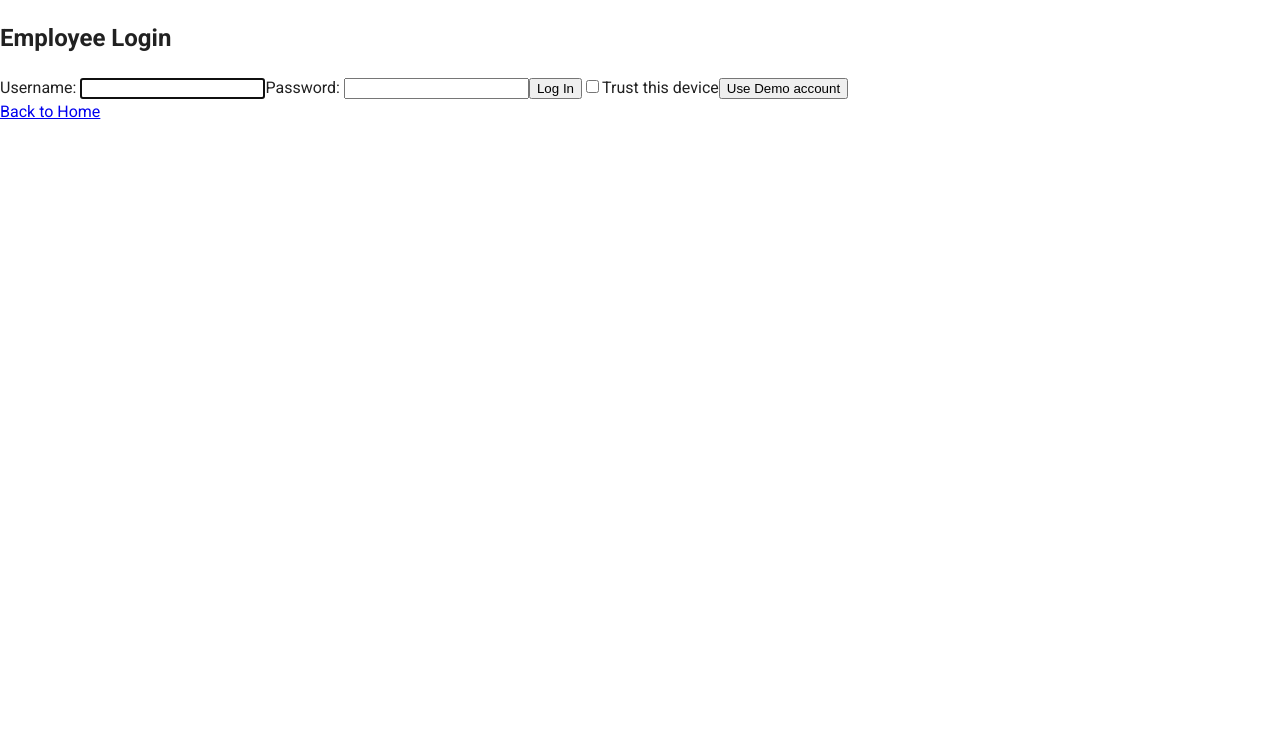
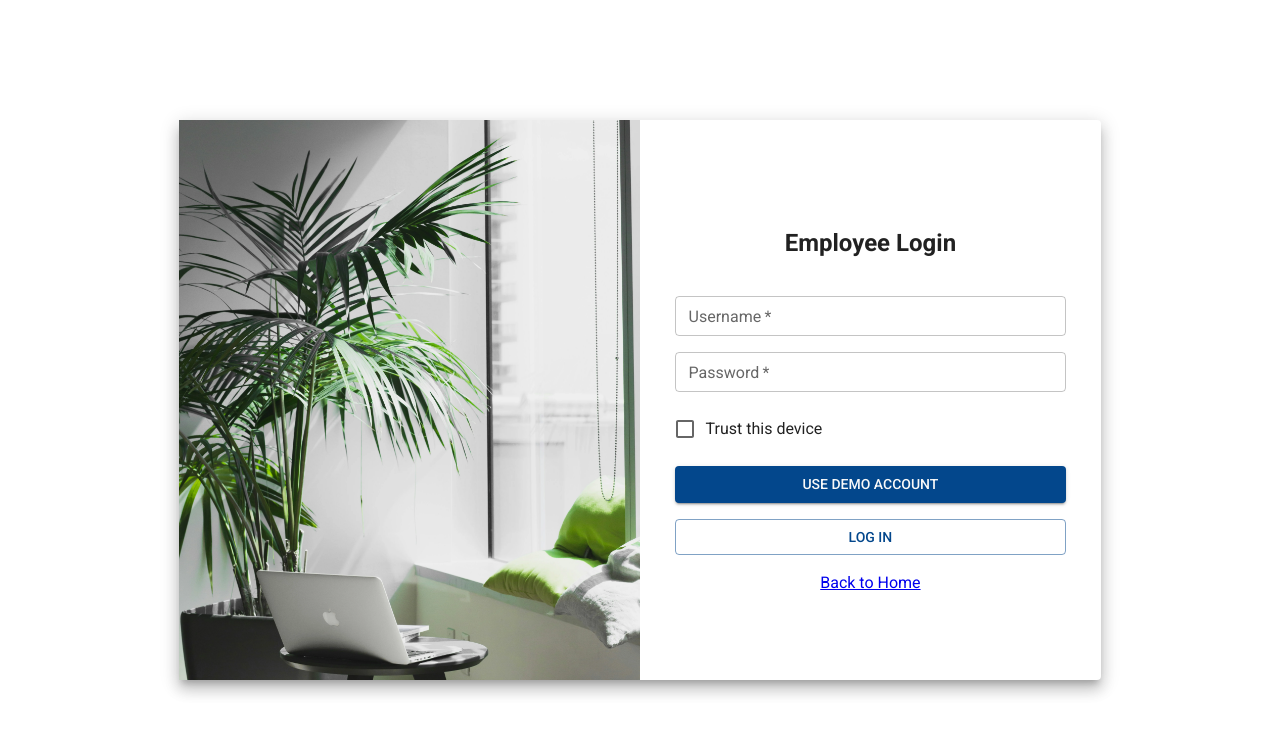
Before and after one commit to 31Pratishtha/NoteManagr, a React (Vite) app in the folder frontend/: page /login in a window 1280 px wide. Shown: the top 734 px of the page. Built offline with nearby package versions, Linux system fonts and the light colour scheme; no server answers.

Commit message:
login and landing page

```diff
--- a/frontend/src/App.jsx
+++ b/frontend/src/App.jsx
@@ -22,17 +22,18 @@ const theme = createTheme({
 			contrastText: '#F9F9F9ff'
 		},
 		secondary: {
-			main: '#79dafd',
+			// main: '#79dafd',
+			main: '#7EC9AC',
 			light: '#F9F9F9ff',
 			contrastText: '#020202ff'
 		},
 		accent: {
 			main: '#2A7221',
 			light: '#b7e3b56f',
-			hover: '#73b7699c'
+			hover: '#73b7699c',
 		},
 		text: {
-			default: '#020202ff',
+			default: '#2a7221da',
 		},
 	},
 	typography: {
--- a/frontend/src/components/Public.jsx
+++ b/frontend/src/components/Public.jsx
@@ -1,11 +1,32 @@
 import React from 'react'
-import { Link } from 'react-router-dom'
-import { Container } from '@mui/material'
+import { Link, useNavigate } from 'react-router-dom'
+import {
+	Container,
+	Box,
+	useTheme,
+	Grid,
+	Typography,
+	Stack,
+	Button,
+} from '@mui/material'
 
 export default function Public() {
+	const theme = useTheme()
+	const navigate = useNavigate()
+	const rightContent = (
+		<Grid
+			sx={{ flexGrow: 1 }}
+			item
+			container
+			md={6}
+			xs={12}
+			justifyContent="center"
+			alignItems="center"></Grid>
+	)
 	const content = (
-		<Container component="section" className="public">
-			<header>
+		<Box>
+			<Container component="section" className="public">
+				{/* <header>
 				<h1>
 					Welcome to <span className="nowrap">WindzTasksManager</span>
 				</h1>
@@ -17,13 +38,54 @@ export default function Public() {
 					real-time with WindzTasksManager. Designed for teams and individuals
 					who value efficiency, our tool brings simplicity to task management.
 					Dive in and take control of your productivity today!"
-				</p>
+					</p>
 				<br />
 			</main>
 			<footer>
-				<Link to="/login">Employee Login</Link>
-			</footer>
-		</Container>
+			<Link to="/login">Employee Login</Link>
+			</footer> */}
+				<Box
+					sx={{
+						minHeight: '100vh',
+						display: 'flex',
+						justifyContent: 'center',
+						alignItems: 'center',
+					}}>
+					<Stack gap={8} alignItems="center">
+						<Typography
+							variant="h1"
+							fontSize={60}
+							align="center"
+							fontWeight={700}
+							letterSpacing='0.1rem'>
+
+							Welcome to <br />{' '}
+							<span style={{color: theme.palette.primary.main}}>WindzTasksManager</span>
+						</Typography>
+						<Typography
+							align="center"
+							subtitle1
+							fontWeight={400}
+							// fontSize="1rem"
+							lineHeight={1.75}
+							fontSize={20}
+							letterSpacing="0.07em">
+							Effortlessly manage your tasks, track progress, and collaborate{' '}
+							<br /> Designed for teams and individuals who value efficiency.{' '}
+							<br /> Dive in and take control of your productivity today!"
+						</Typography>
+						<Button
+							variant="contained"
+							color="secondary"
+							size="large"
+							sx={{ display: 'flex', gap: '10px', width: '10rem' }}
+							onClick={() => navigate('/login')}>
+							Login
+						</Button>
+					</Stack>
+				</Box>
+			</Container>
+		</Box>
 	)
 	return content
 }
--- a/frontend/src/features/auth/Login.jsx
+++ b/frontend/src/features/auth/Login.jsx
@@ -4,11 +4,23 @@ import { useDispatch } from 'react-redux'
 import { useEffect, useRef, useState } from 'react'
 import { useLoginMutation } from './authApiSlice'
 import { setCredentials } from './authSlice'
+import {
+	Paper,
+	Grid,
+	Container,
+	Box,
+	TextField,
+	Button,
+	FormControlLabel,
+	Checkbox,
+	useTheme,
+} from '@mui/material'
 
 export default function Login() {
 	const [username, setUsername] = useState('')
 	const [password, setPassword] = useState('')
 	const [errMsg, setErrMsg] = useState('')
+	const theme = useTheme()
 
 	const [persist, setPersist] = usePersist()
 
@@ -65,45 +77,104 @@ export default function Login() {
 	if (isLoading) return <p>Loading...</p>
 
 	const content = (
-		<section>
-			<header>
+		<Container>
+			<Box
+				sx={{
+					height: '100vh',
+					display: 'flex',
+					justifyContent: 'center',
+					alignItems: 'center',
+				}}>
+				<Paper
+					component="section"
+					elevation={10}
+					sx={{ maxHeight: '70%', width: '80%', display: 'flex' }}>
+					<Grid container align="center" md={{}}>
+						<Grid item xs={12} md={6} sx={{ height: '100%' }}>
+							<Box sx={{ height: '100%', overflow: 'hidden' }}>
+								<img
+									src="src/assets/login.webp"
+									alt="notesss"
+									style={{
+										width: '100%',
+										height: '100%',
+										objectFit: 'cover',
+										objectPosition: '0px -8rem',
+									}}
+								/>
+							</Box>
+						</Grid>
+						<Grid
+							item
+							xs={12}
+							md={6}
+							sx={{
+								display: 'flex',
+								justifyContent: 'center',
+								alignItems: 'center',
+							}}>
+							<Box
+								sx={{
+									width: '85%',
+									display: 'flex',
+									flexDirection: 'column',
+									gap: '1rem',
+								}}>
 								<h1>Employee Login</h1>
-			</header>
-			<main>
+								{errMsg ? (
 									<p ref={errRef} aria-live="assertive">
 										{errMsg}
 									</p>
-				<form action="" onSubmit={handleFormSubmit}>
-					<label htmlFor="username">Username: </label>
-					<input
-						type="text"
+								) : null}
+
+								<Box
+									component="form"
+									sx={{ display: 'flex', flexDirection: 'column', gap: '1rem' }}
+									action=""
+									onSubmit={handleFormSubmit}>
+									<TextField
+										size="small"
+										label="Username"
+										placeholder="Enter Username"
+										fullWidth
 										required
 										ref={userRef}
 										value={username}
 										onChange={handleUserInput}
 									/>
 
-					<label htmlFor="password">Password: </label>
-					<input
+									<TextField
+										size="small"
+										label="Password"
+										placeholder="Enter Password"
+										fullWidth
 										type="password"
 										required
 										value={password}
 										onChange={handlePwdInput}
 									/>
+									<FormControlLabel
+										htmlFor="persist"
+										control={<Checkbox defaultChecked />}
+										onChange={handleToggle}
+										checked={persist}
+										label="Trust this device"
+									/>
 
-					<button>Log In</button>
-
-					<label htmlFor="persist">
-						<input type="checkbox" onChange={handleToggle} checked={persist} />
-						Trust this device
-					</label>
-					<button onClick={handleDemoAcc}>Use Demo account</button>
-				</form>
-			</main>
-			<footer>
+									<Button onClick={handleDemoAcc} fullWidth variant="contained">
+										Use Demo account
+									</Button>
+									<Button type="submit" fullWidth variant="outlined">
+										Log In
+									</Button>
+								</Box>
 								<Link to="/">Back to Home</Link>
-			</footer>
-		</section>
+							</Box>
+						</Grid>
+					</Grid>
+				</Paper>
+			</Box>
+		</Container>
 	)
 	return content
 }
```
Also changed, not shown: frontend/src/assets/login.webp (added). Lines whose indentation alone changed are shown as unchanged.
